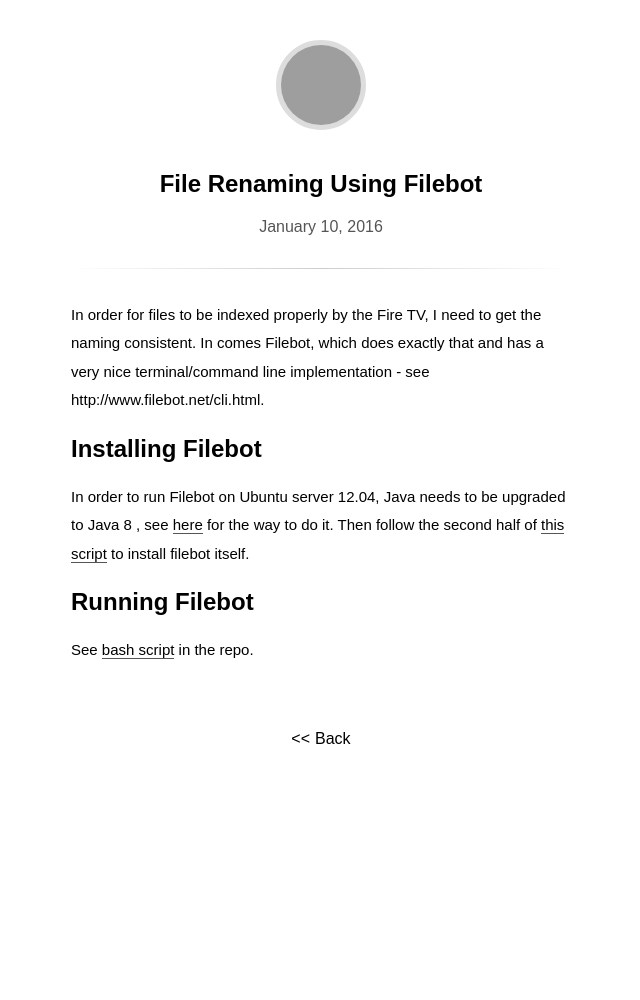
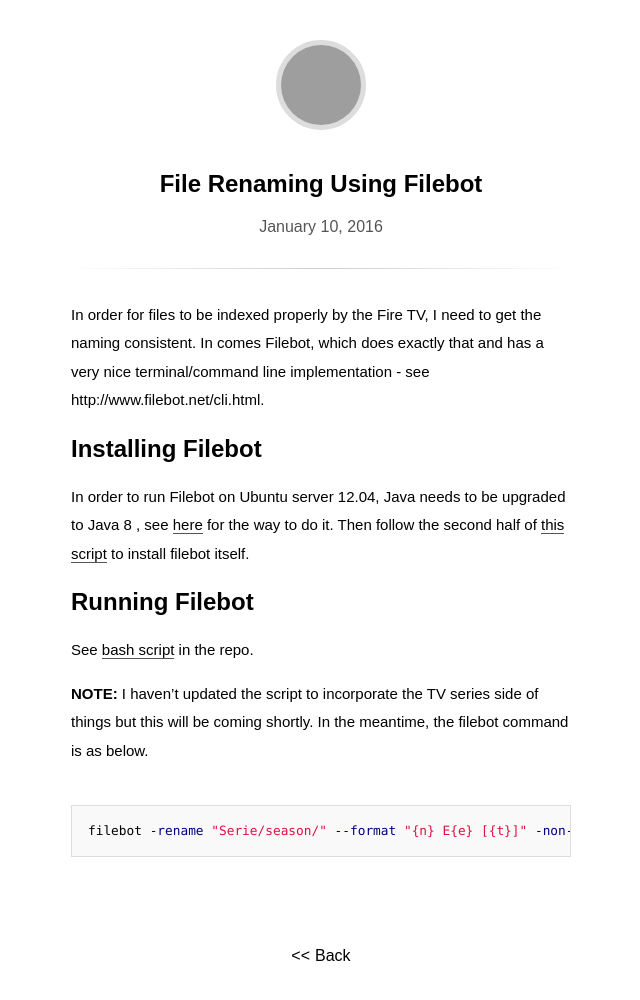
Before and after one commit to MCORN/mcorn.github.io, a Jekyll site: the page built from _posts/2016-01-10-filebot-file-renaming.md, in a window 1280 px wide, cut to the strip 0-1010 px from the top of the page. Shown: the top 1000 px of the strip, without its empty margins (319-959 px from the left). Built offline with Jekyll 4.4.1, drawn with Linux system fonts in a browser that asks for light colours; some web fonts are replaced; before the commit the page ends 900 px from its top, so only the background shows below that; grey boxes are pictures that could not be loaded.

Commit message:
New Post

````diff
--- a/_posts/2016-01-10-filebot-file-renaming.md
+++ b/_posts/2016-01-10-filebot-file-renaming.md
@@ -12,3 +12,9 @@ In order to run Filebot on Ubuntu server 12.04, Java needs to be upgraded to Jav
 # Running Filebot
 
 See [bash script](https://github.com/MCORN/scripts/blob/master/bash/rename_move.sh) in the repo.
+
+**NOTE:** I haven't updated the script to incorporate the TV series side of things but this will be coming shortly. In the meantime, the filebot command is as below.
+
+```bash
+filebot -rename "Serie/season/" --format "{n} E{e} [{t}]" -non-strict
+```
````
Also changed, not shown: _posts/2016-01-26-kodi-buffering-issues.md (added, +7 -0 lines).
